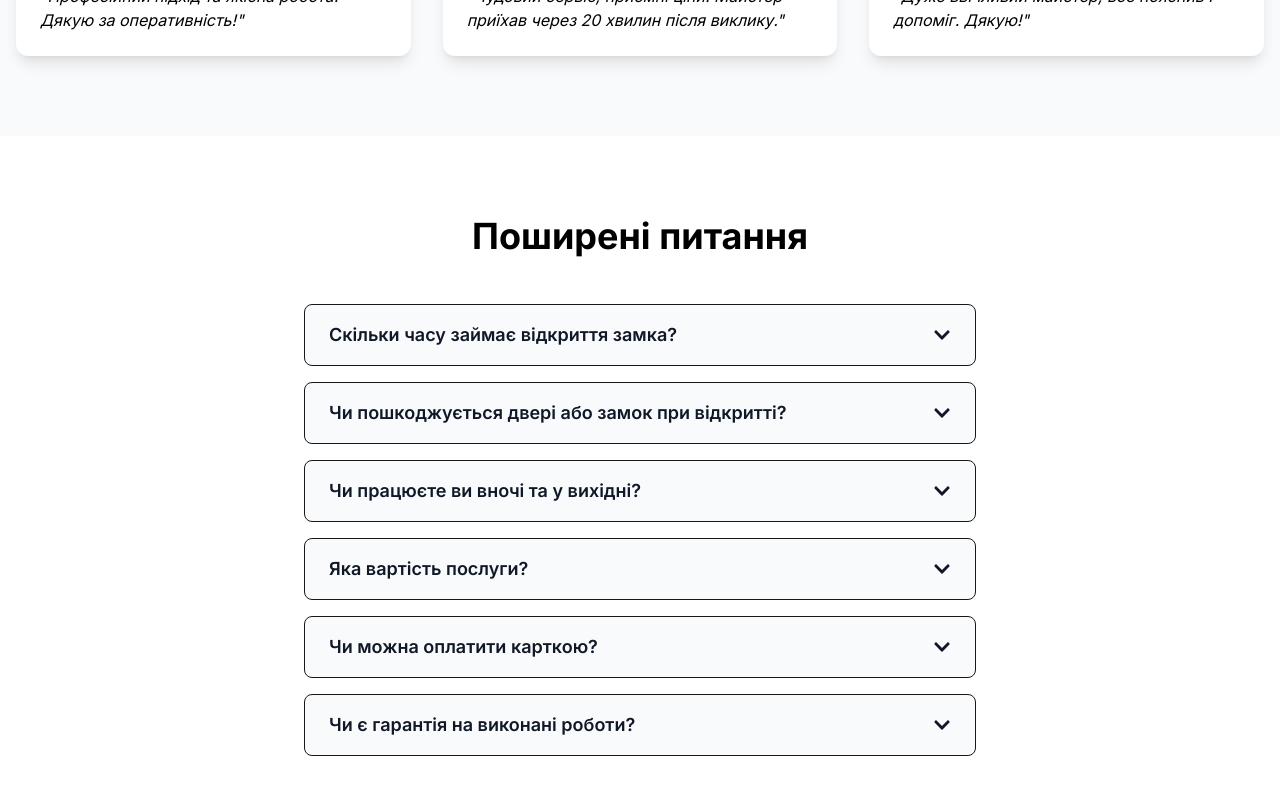
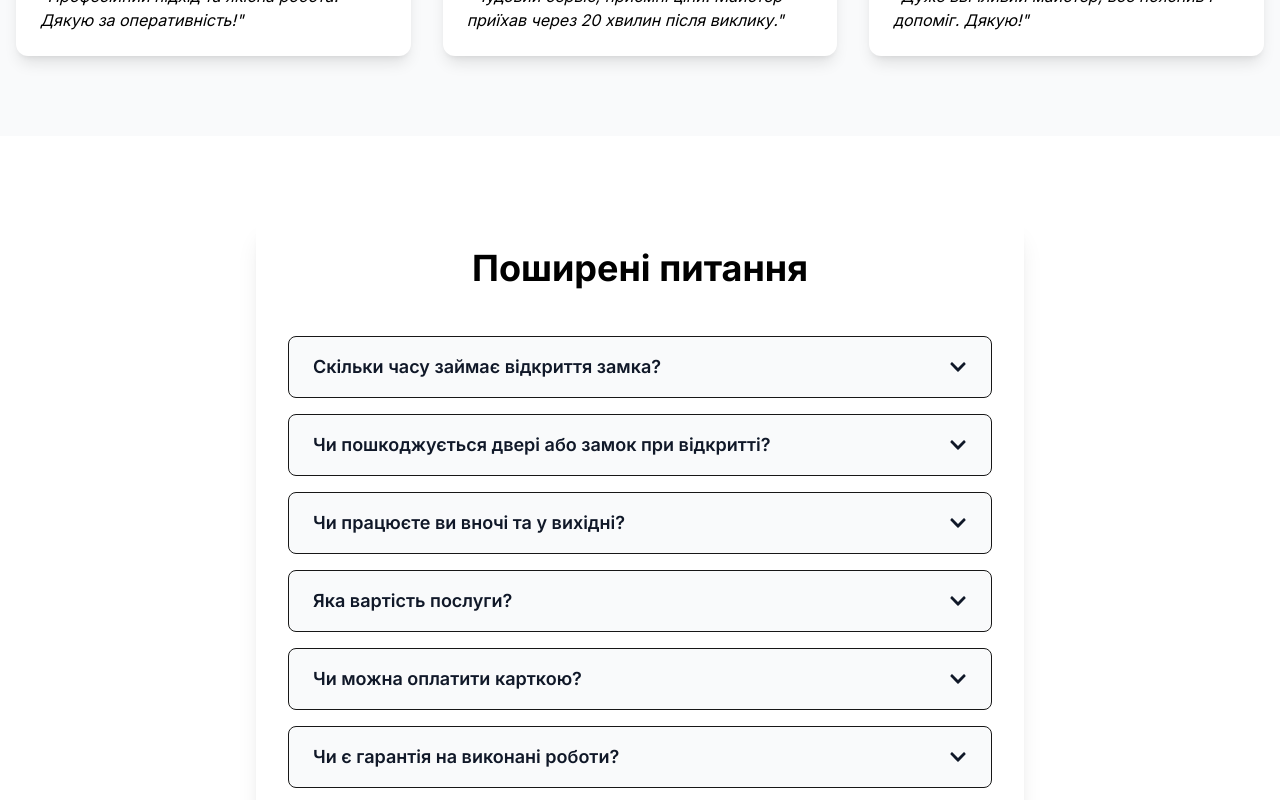
Before and after one commit to Kaminskyi22/lockservices, a Next.js app: page / in a window 1280 px wide. Shown: the part 1980-2780 px from the top of the page. Built offline with nearby package versions, Linux system fonts and the light colour scheme.

Commit message:
Improve FAQ section: adaptive padding, shadow, rounded, better desktop look

```diff
--- a/src/components/FAQ.tsx
+++ b/src/components/FAQ.tsx
@@ -10,12 +10,13 @@ export default function FAQ() {
   const [open, setOpen] = useState<number | null>(null);
 
   return (
-    <section className="py-20 bg-white">
-      <div className="container mx-auto px-4">
+    <section className="py-20 px-2 md:px-4">
+      <div className="container mx-auto">
+        <div className="max-w-3xl mx-auto bg-white/80 shadow-xl rounded-2xl p-4 md:p-8">
           <h2 className="text-3xl md:text-4xl font-bold text-center mb-12 text-black">
             {messages.faq.title}
           </h2>
-        <div className="max-w-2xl mx-auto space-y-4">
+          <div className="space-y-4">
             {messages.faq.items.map((item: any, idx: number) => (
               <div key={idx} className="border rounded-lg overflow-hidden bg-gray-50">
                 <button
@@ -53,6 +54,7 @@ export default function FAQ() {
             ))}
           </div>
         </div>
+      </div>
     </section>
   );
 }
```
Lines whose indentation alone changed are shown as unchanged.
